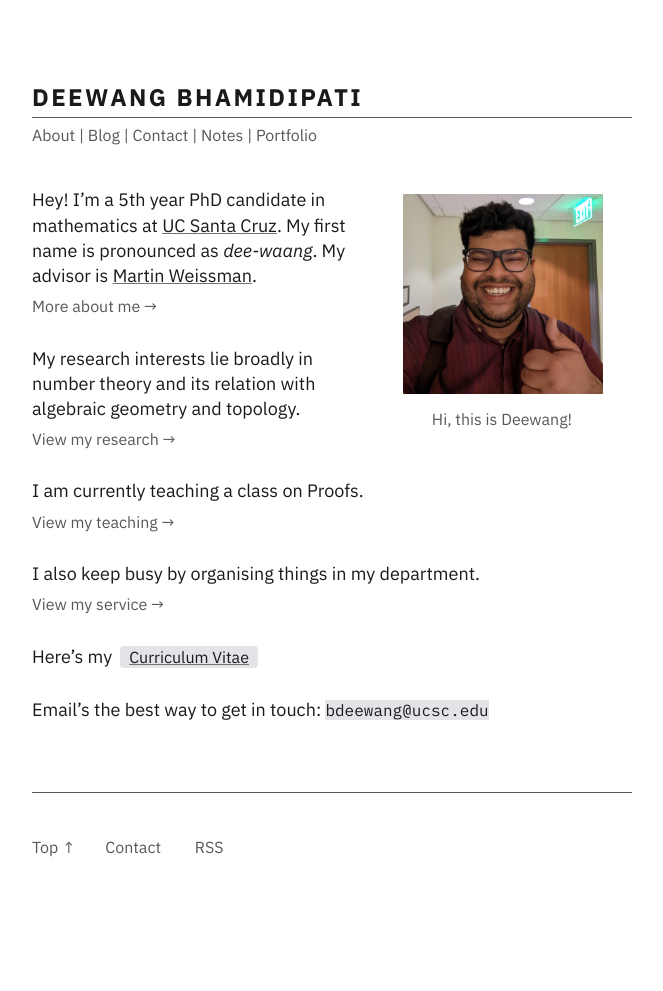
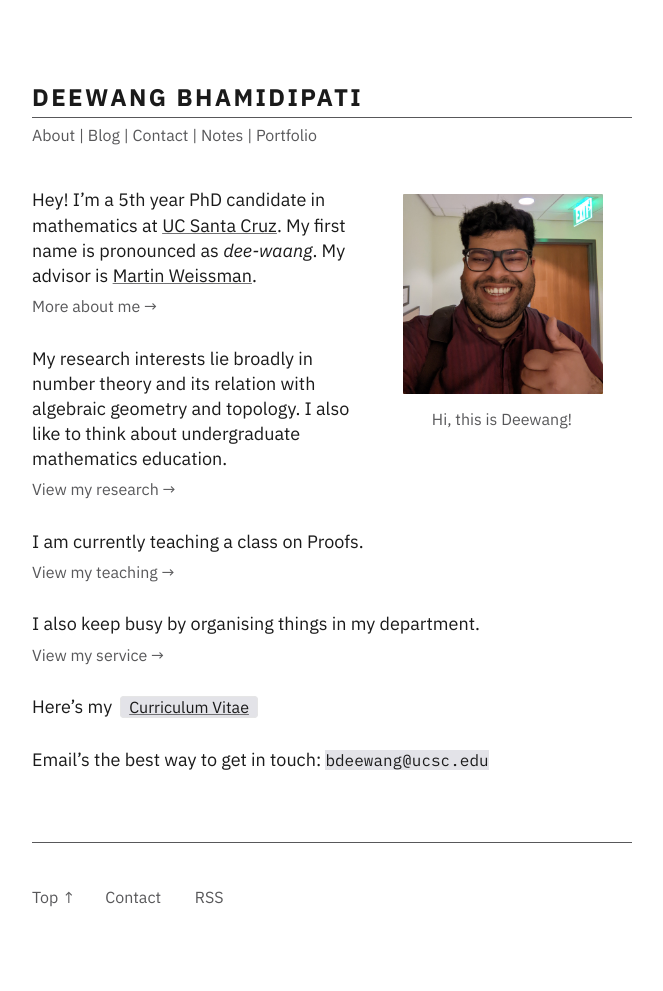
Before and after one commit to junkquill/junkquill.github.io, a Jekyll site: the page built from index.md, in a window 1280 px wide. Shown: the whole page, without its empty margins (308-971 px from the left). Built offline with Jekyll 4.4.1, drawn with Linux system fonts in a browser that asks for light colours; before the commit the page ends 941 px from its top, so only the background shows below that.

Commit message:
research-update

```diff
--- a/index.md
+++ b/index.md
@@ -9,7 +9,7 @@ index: true
 Hey! I'm a 5th year PhD candidate in mathematics at [UC Santa Cruz](https://www.math.ucsc.edu/index.html). My first name is pronounced as *dee-waang*. My advisor is [Martin Weissman](http://martyweissman.com/).
 <a href="/about" class="internal-link quarter-line-space">More about me&nbsp;→</a>
 
-My research interests lie broadly in number theory and its relation with algebraic geometry and topology.
+My research interests lie broadly in number theory and its relation with algebraic geometry and topology. I also like to think about undergraduate mathematics education.
 <a href="/research" class="internal-link quarter-line-space">View my research&nbsp;→</a>
 
 I am currently teaching a class on Proofs.
```
